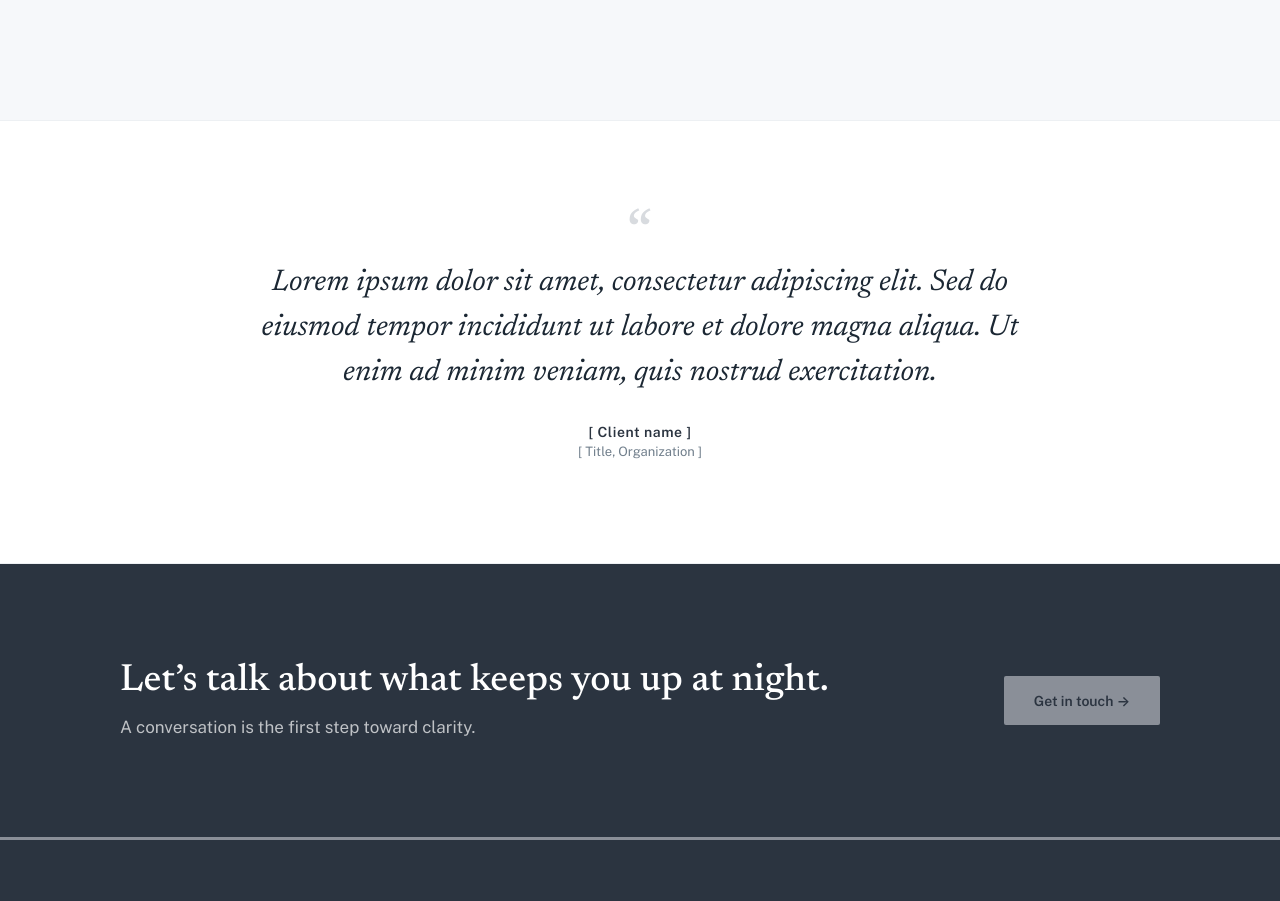
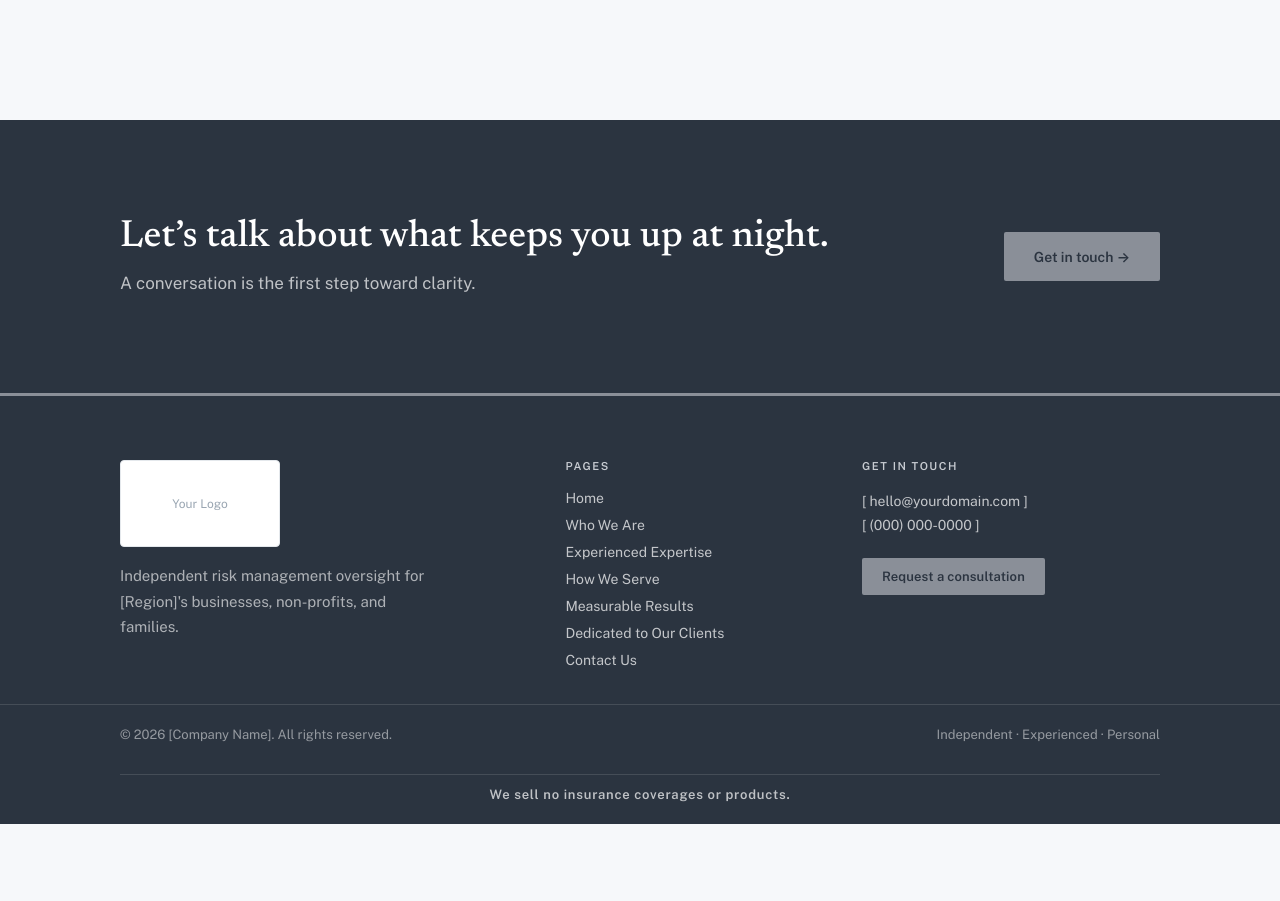
Before and after one commit to Vulcan877/RiskSite_Template, a plain HTML site: page index.html in a window 1280 px wide. Shown: the part 1739-2640 px from the top of the page. After the commit the page ends 2563 px from the top, so only its background shows below. Drawn offline with nearby package versions, Linux system fonts and the light colour scheme.

Commit message:
Remove placeholder testimonial quote from homepage
The lorem ipsum quote block was a template placeholder with no real
content; removing it until a real client testimonial is available.

Co-Authored-By: Claude Sonnet 5 <noreply@anthropic.com>

```diff
--- a/index.html
+++ b/index.html
@@ -127,16 +127,6 @@
         </div>
       </section>
 
-      <!-- HOME TESTIMONIAL — replace with real testimonial when available -->
-      <section class="home-testimonial">
-        <div class="home-testimonial__inner">
-          <div class="home-testimonial__mark" aria-hidden="true">&ldquo;</div>
-          <p class="home-testimonial__quote">Lorem ipsum dolor sit amet, consectetur adipiscing elit. Sed do eiusmod tempor incididunt ut labore et dolore magna aliqua. Ut enim ad minim veniam, quis nostrud exercitation.</p>
-          <div class="home-testimonial__name">[ Client name ]</div>
-          <div class="home-testimonial__title">[ Title, Organization ]</div>
-        </div>
-      </section>
-
       <!-- CONTACT BAND -->
       <section class="cta-band">
         <div class="cta-band__inner">
```
